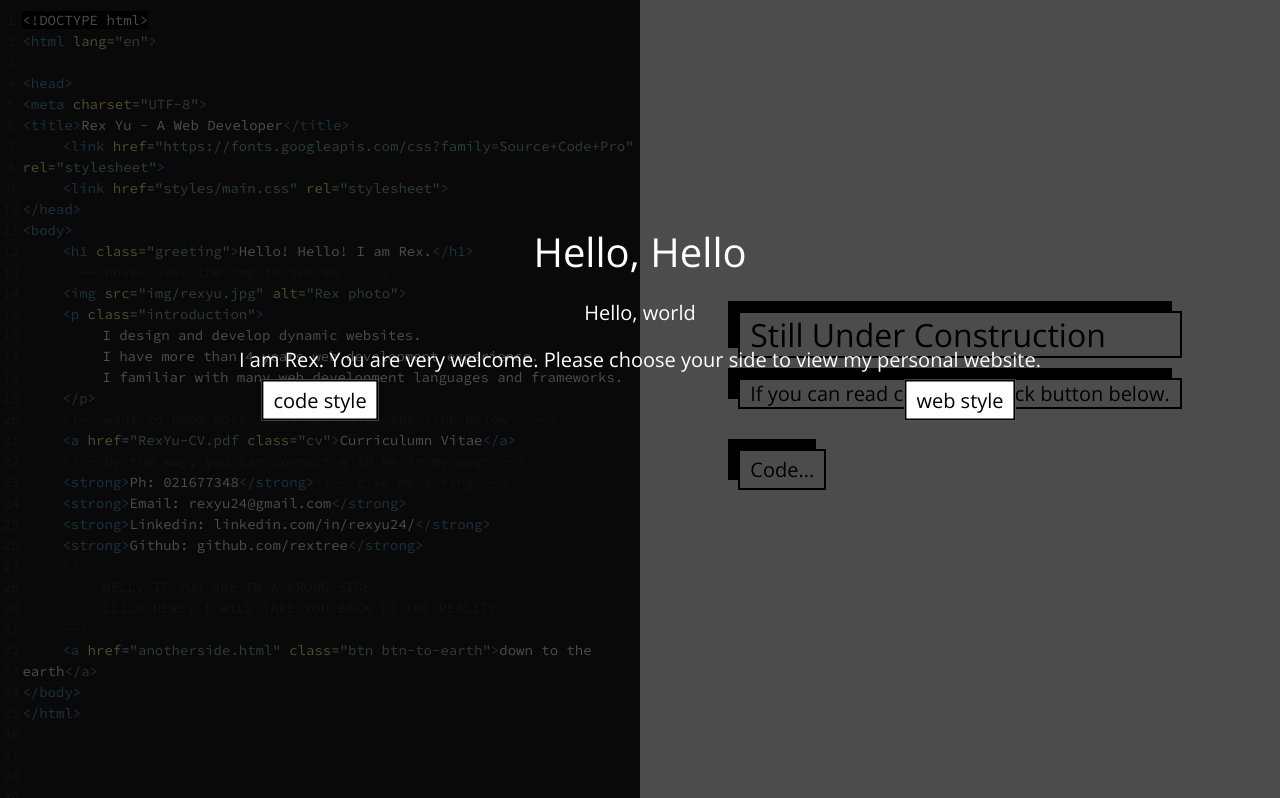
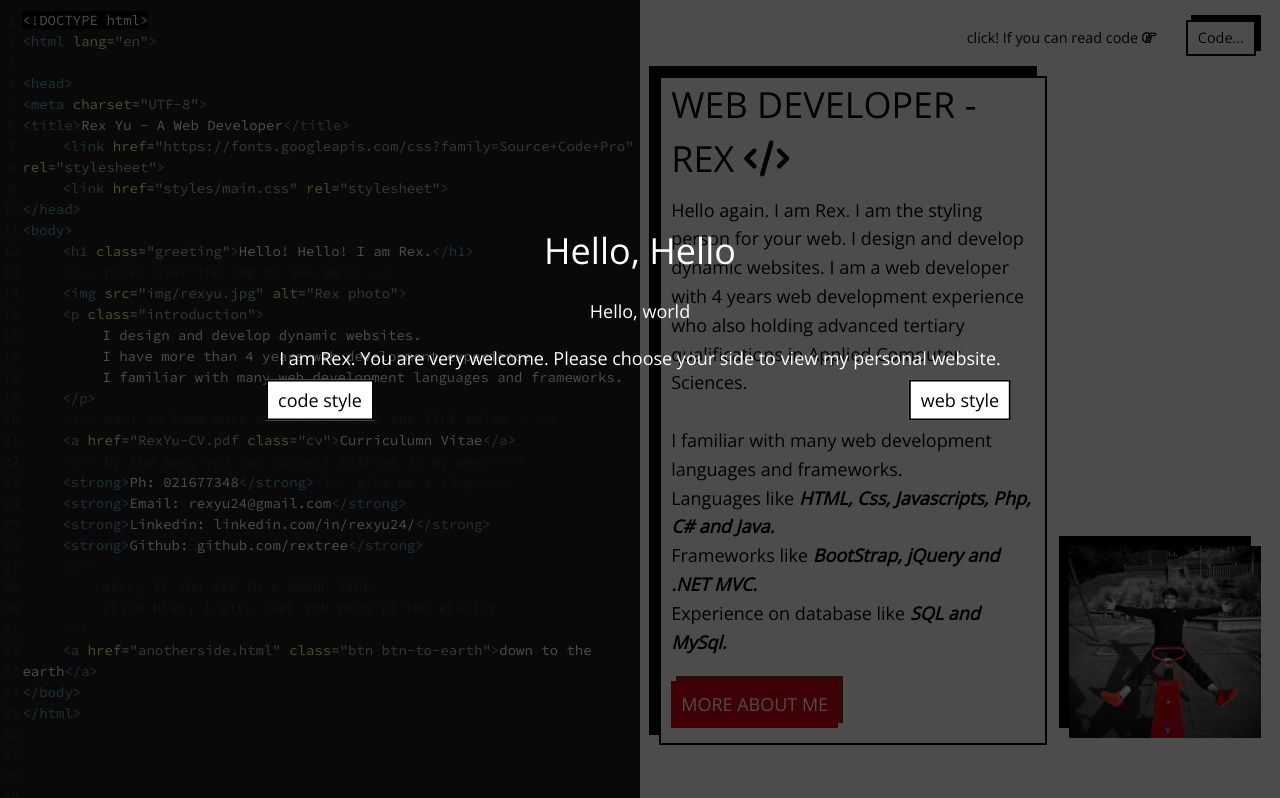
Before and after one commit to rextree/new-version-rexyu.info, a plain HTML site: page index.html in a window 1280 px wide. Shown: the top 798 px of the page. Drawn offline with nearby package versions, Linux system fonts and the light colour scheme.

Commit message:
small change
update on 3/06/17

```diff
--- a/index.html
+++ b/index.html
@@ -51,21 +51,48 @@
 			<p class="row"><span class="tag tab1">&lt;strong&gt;</span><a class="hyperlink" href="http://github.com/rextree">Github: github.com/rextree</a><span class="tag">&lt;/strong&gt;</span></p>
 			<p class="row"><span class="comment tab1">&lt;!--</span><br><span class="comment tab2">WELL, IF YOU ARE IN A WRONG SIDE</span><br><span class="comment tab2">CLICK HERE, I WILL TAKE YOU BACK TO THE REALITY</span><br><span class="comment tab1">--&gt;</span></p>
 			<p class="row"><span class="tag tab1">&lt;a</span><span class="attr"> href</span><span class="value">=</span><span class="link">"anotherside.html"</span><span class="attr"> class</span><span class="value">=</span><span class="link">"btn btn-to-earth"</span><span class="tag">&gt;</span><span class="hyperlink" onclick="webStyleCode()">down to the earth</span><span class="tag">&lt;/a&gt;</span></p>
-
-
 			<p class="row"><span class="tag">&lt;/body&gt;</span></p>
 			<p class="row"><span class="tag">&lt;/html&gt;</span></p>
-			<script src="https://code.jquery.com/jquery-3.2.1.min.js" integrity="sha256-hwg4gsxgFZhOsEEamdOYGBf13FyQuiTwlAQgxVSNgt4=" crossorigin="anonymous"></script>
-			<script src="js/main.js"></script>
+
 		</div>
 	</div>
 	<div class="webStyle" id="web-style-site">
+
 		<div class="container">
-			<h2>Still Under Construction</h2>
-			<p>If you can read code side. Click button below.</p>
-			<p class="btn" onclick="codeStyleWeb()">Code...</p>
+			<nav>
+				<ul>
+					<li><a href="#" class="active">About</a></li>
+					<li><a href="#">Education</a></li>
+					<li><a href="#">My work</a></li>
+					<li><a href="#">Experience</a></li>
+					<li><a href="#">Contact</a></li>
+				</ul>
+			</nav>
+			<header>
+				<p class="btn-indictor">click! If you can read code <i class="fa fa-hand-o-right" aria-hidden="true"></i></p>
+				<p class="btn" onclick="codeStyleWeb()">Code...</p>
+			</header>
+			<div class="introduction">
+				<h1>web developer - Rex<i class="fa fa-code" aria-hidden="true"></i></h1>
+				<p>Hello again. I am Rex. I am the styling person for your web. I design and develop dynamic websites. I am a web developer with 4 years web development experience who also holding advanced tertiary qualifications in Applied Computer Sciences. <br><br>I familiar with many web development languages and frameworks. <br>Languages like <strong><i>HTML, Css, Javascripts, Php, C# and Java.</i></strong>
+				<br>Frameworks like <strong><i>BootStrap, jQuery and .NET MVC.</i></strong>
+				<br>Experience on database like <strong><i>SQL and MySql.</i></strong>
+				</p>
+				<a href="./resources/rexyu-cv.pdf" class="btn-cv">more about me</a>
+			</div>
+			<div class="profilePic">
+				<img src="./resources/img/me.jpeg" alt="personal pic">
+			</div>
+			<div class="skills">
+
+			</div>
+
+
 		</div>
 	</div>
+	<script src="https://use.fontawesome.com/0941ba59fb.js"></script>
+	<script src="https://code.jquery.com/jquery-3.2.1.min.js" integrity="sha256-hwg4gsxgFZhOsEEamdOYGBf13FyQuiTwlAQgxVSNgt4=" crossorigin="anonymous"></script>
+	<script src="js/main.js"></script>
 </body>
 <!--
 <body style="width: 100vw; height: 100vh;">
--- a/styles/styles.scss
+++ b/styles/styles.scss
@@ -1,6 +1,6 @@
 $default-font-family: 'Open Sans',
 sans-serif;
-$default-font-size: 20px;
+$default-font-size: 18px;
 $default-h1-size: 200%;
 $default-h2-size: 160%;
 $default-h3-size: 140%;
@@ -25,6 +25,7 @@ li {
 	font: $default-font-size $default-font-family;
 	margin: 0;
 	padding: 0;
+	line-height: 150%;
 }
 
 h1 {
@@ -45,14 +46,15 @@ h3 {
 	width: 100vw;
 	height: 100vh;
 	z-index: 999;
-	.greeting{
+	.greeting {
 		position: relative;
 		top: 28%;
-		h1{
+		h1 {
 			color: #fff;
 			text-align: center;
 			margin-bottom: 20px;
-	}p{
+		}
+		p {
 			color: #fff;
 			text-align: center;
 			margin: 20px 0;
@@ -60,7 +62,7 @@ h3 {
 	}
 	.btn {
 		cursor: pointer;
-		background: #fff ;
+		background: #fff;
 		color: #000;
 		font-weight: 300;
 		padding: 5px 10px;
@@ -68,7 +70,7 @@ h3 {
 		border: 2px solid #000;
 		transition: all 0.5s;
 	}
-	.btn:hover{
+	.btn:hover {
 		background: #000;
 		color: #fff;
 		border: 2px solid #fff;
@@ -79,7 +81,7 @@ h3 {
 		left: 25%;
 		transform: translate(-50%, -50%);
 	}
-	.right-selection{
+	.right-selection {
 		position: absolute;
 		top: 50%;
 		left: 75%;
@@ -151,36 +153,131 @@ h3 {
 	display: table;
 }
 
-.webStyle{
+.webStyle {
 	float: left;
 	width: 50vw;
-	height: 100vh;
+	.container {
+		margin: 0 auto;
 		display: flex;
-	justify-content: center;
-	align-items: center;
-	.container{
-		h2{
-			padding: 0px 10px;
-			margin: 20px 0px;
+		max-width: 980px;
+		flex-wrap: wrap;
+		justify-content: space-between;
+		header {
+			margin: 20px 3% 0px 3%;
+			flex-basis: 100%;
+			text-align: right;
+			.btn {
+				margin-right: 5px;
+				font-size: 80%;
+				padding: 5px 10px;
+				border: 2px solid #000;
+				box-shadow: 5px -5px #000;
+				display: inline-block;
+				cursor: pointer;
+				transition: all 0.5s;
+			}
+			.btn-indictor{
+				font-size: 80%;
+				display: inline-block;
+				margin-right: 20px;
+				animation-name: indictor;
+    			animation-duration: 0.7s;
+    			animation-iteration-count: infinite;
+			}
+			.btn:hover{
+				color: #fff;
+				background: #000;
+				border: 2px solid #fff;
+			}
+		}
+		nav {
 			border: 2px solid #000;
 			box-shadow: -10px -10px 0px 0px #000;
+			position: fixed;
+			top: 30%;
+			left: 20px;
+			ul {
+				display: flex;
+				flex-direction: column;
+				list-style-type: none;
+				li {
+					margin: 5px 0;
+					a {
+						display: block;
+						padding: 7px;
+						text-decoration: none;
+						color: #000;
 					}
-		.profilePic{
-			box-shadow: -10px -10px 0px 0px #000;
-			width: 200px;
-			height: auto;
+					.active {
+						background: #000;
+						color: #fff;
 					}
-		p{
-			padding: 0px 10px;
-			margin: 20px 0px;
-			border: 2px solid #000;
-			box-shadow: -10px -10px 0px 0px #000;
 				}
-		.btn{
-			padding: 5px 10px;
-			border: 2px solid #000;
-			display: inline-block;
-			cursor: pointer;
+				li:first-child {
+					margin-top: 0px;
+				}
+				li:last-child {
+					margin-bottom: 0px;
 				}
 			}
 		}
+		.introduction {
+			margin: 20px 1.5% 0px 3%;
+			flex-basis: 60%;
+			border: 2px solid #000;
+			box-shadow: -10px -10px 0px 0px #000;
+			h1 {
+				text-transform: uppercase;
+				padding: 0px 10px;
+				.fa {
+					margin-left: 10px;
+				}
+			}
+			p{
+				padding: 10px;
+				line-height: 160%;
+			}
+			.btn-cv{
+				display: inline-block;
+				margin: 15px 10px;
+				padding: 10px;
+				background: #CF000F;
+				color: #fff;
+				text-decoration: none;
+				text-transform: uppercase;
+				box-shadow: 5px -5px #96281B;
+				transition: all 0.5s;
+			}
+			.btn-cv:hover{
+				transform: translate(5px, -5px);
+				box-shadow: 0px 0px #96281B;
+			}
+		}
+		.profilePic {
+			margin: 20px 3% 0px 1.5%;
+			flex-basis: 30%;
+			align-self: flex-end;
+			img {
+				width: 100%;
+				height: auto;
+				box-shadow: -10px -10px 0px 0px #000;
+			}
+		}
+		.skills{
+			margin: 20px 3% 0px 3%;
+		}
+	}
+}
+
+@keyframes indictor{
+	0%{
+		margin-right: 20px;
+	}
+	50%{
+		margin-right: 30px;
+	}
+	100%{
+		margin-right: 20px;
+	}
+
+}
```
Also changed, not shown: sample.html (+13 -9 lines), styles/main.css, 1 other file. Lines whose indentation alone changed are shown as unchanged.
